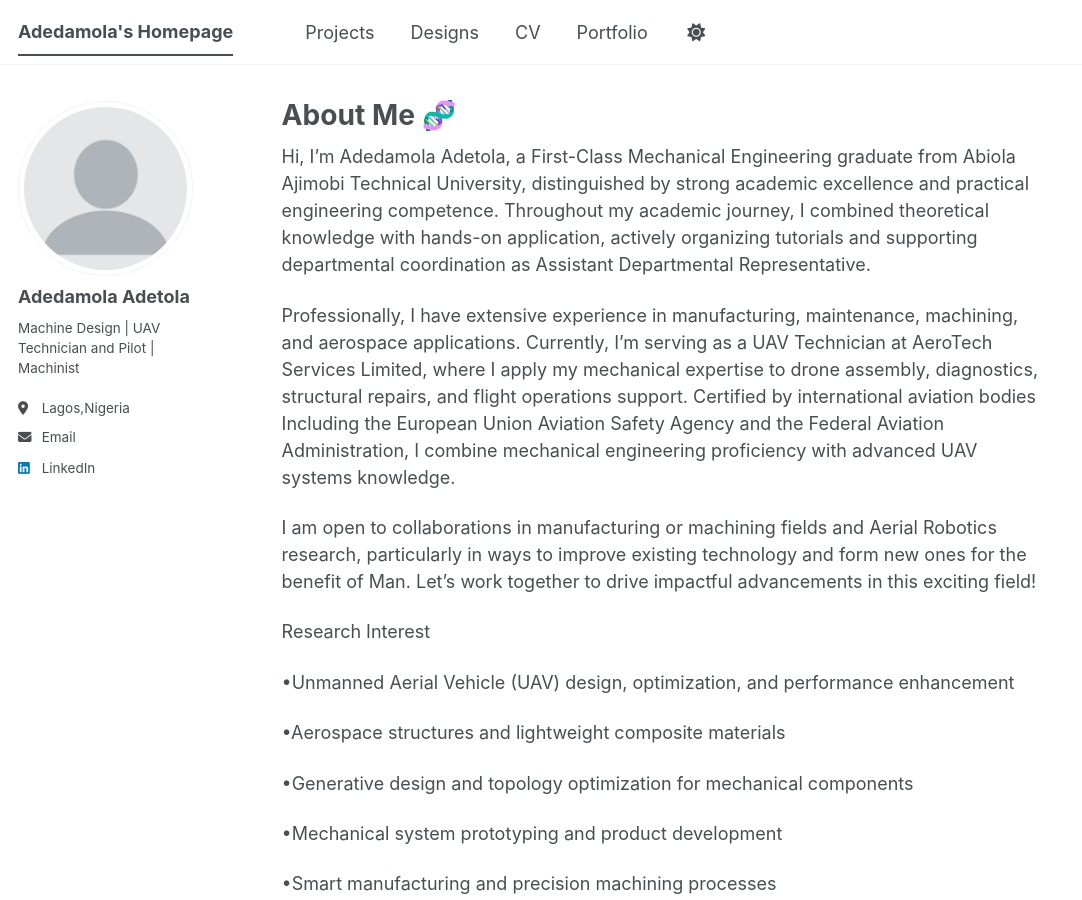
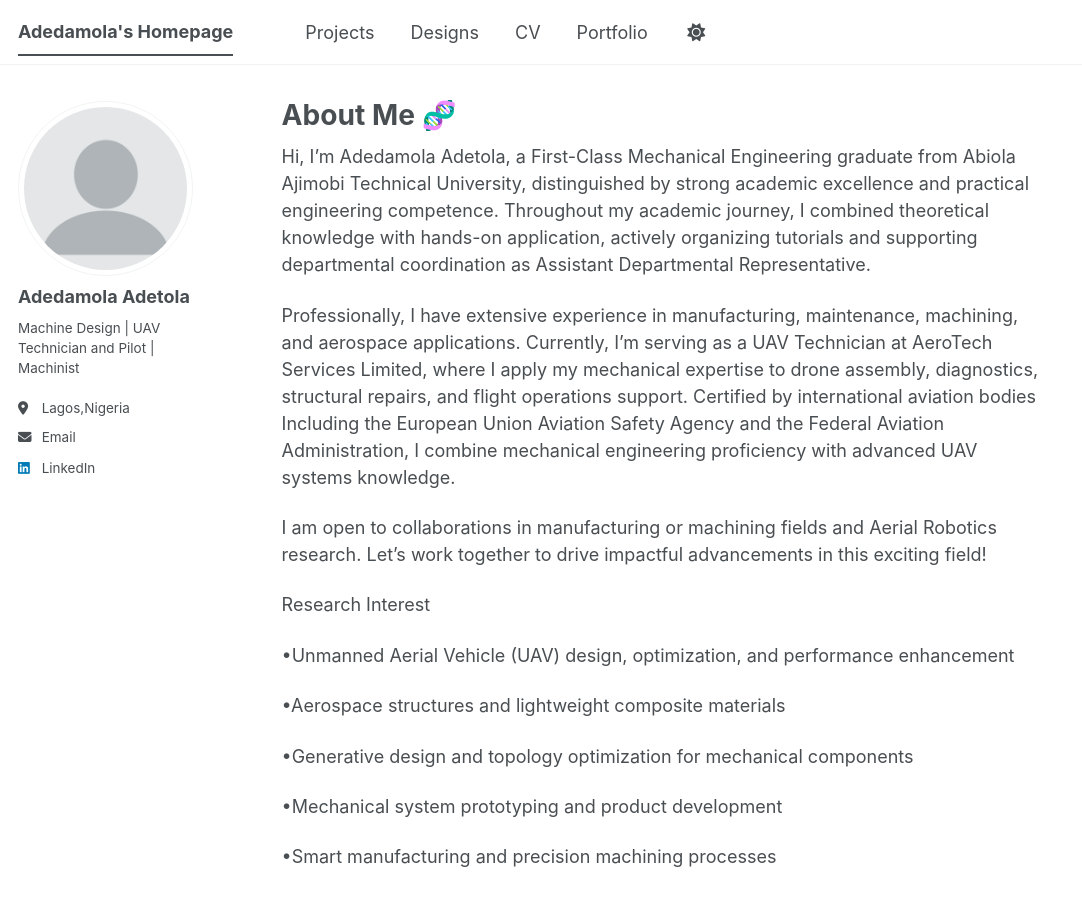
Before and after one commit to Adedam100/Adedam100.github.io, a Jekyll site: the page built from _pages/about.md, in a window 1280 px wide and 900 px high. Shown: the whole window, without its empty margins (0-1082 px from the left). Built offline with Jekyll 4.4.1, drawn with Linux system fonts in a browser that asks for light colours; a script bundle is joined from its source files by our own code; library files that are not in the unit come from our copies.

Commit message:
Update about.md

```diff
--- a/_pages/about.md
+++ b/_pages/about.md
@@ -12,7 +12,7 @@ Hi, I'm Adedamola Adetola, a First-Class Mechanical Engineering graduate from Ab
 Professionally, I have extensive experience in manufacturing, maintenance, machining, and aerospace applications. Currently, I'm serving as a UAV Technician at AeroTech Services Limited, where I apply my mechanical expertise to drone assembly, diagnostics, structural repairs, and flight operations support. Certified by international aviation bodies
 Including the European Union Aviation Safety Agency and the Federal Aviation Administration, I combine mechanical engineering proficiency with advanced UAV systems knowledge.
 
-I am open to collaborations in manufacturing or machining fields and Aerial Robotics research, particularly in ways to improve existing technology and form new ones for the benefit of Man. Let’s work together to drive impactful advancements in this exciting field!
+I am open to collaborations in manufacturing or machining fields and Aerial Robotics research. Let’s work together to drive impactful advancements in this exciting field!
 
 
 Research Interest
```
